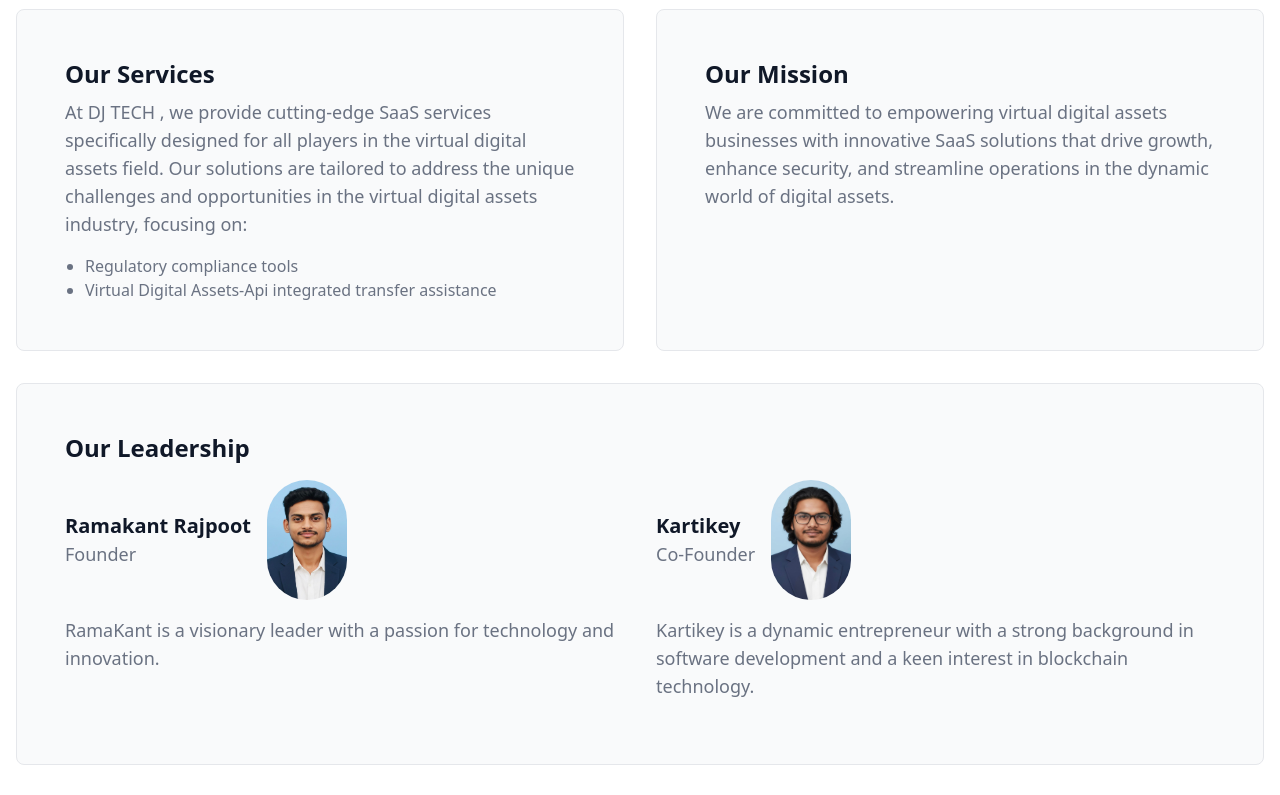
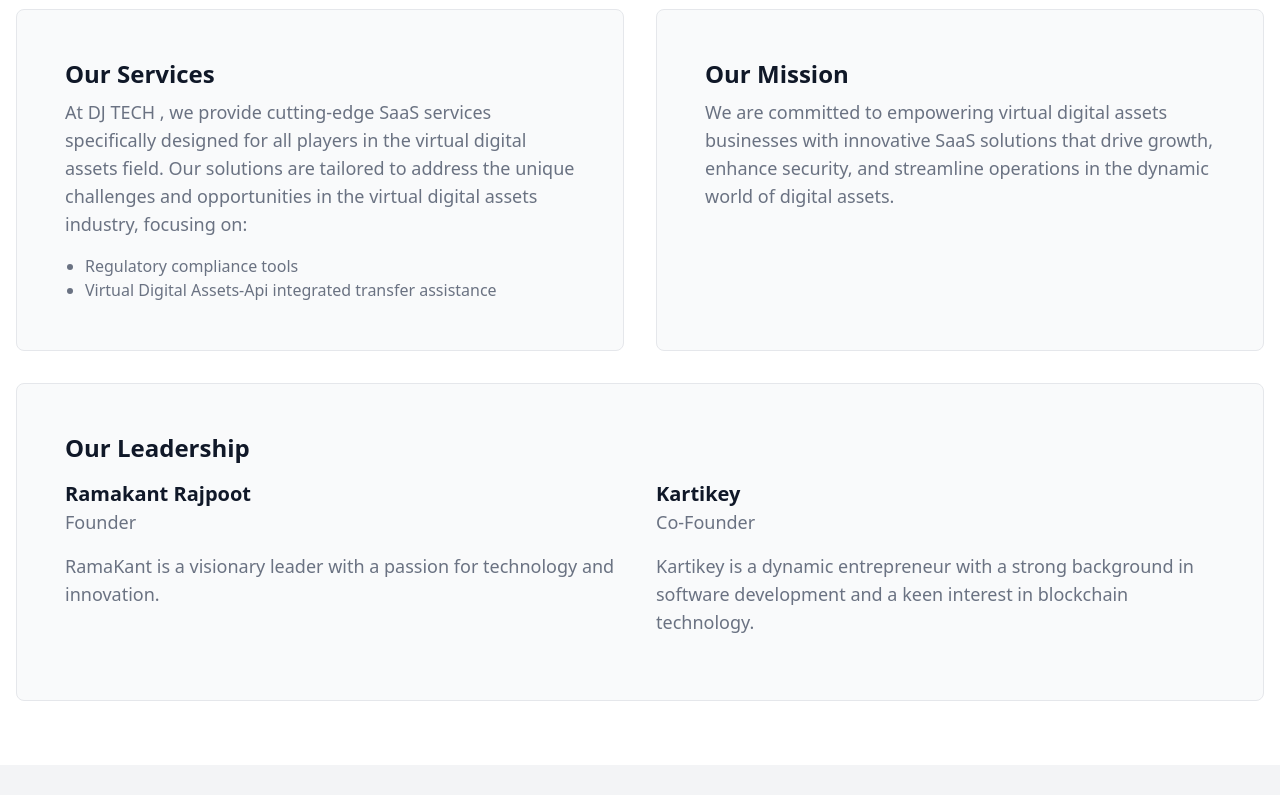
Before and after one commit to Manishshriwas/djpt, a React (Vite) app: page /about in a window 1280 px wide. Shown: the part 373-1168 px from the top of the page. Built offline with nearby package versions, Linux system fonts and the light colour scheme.

Commit message:
Initial commit

```diff
--- a/index.html
+++ b/index.html
@@ -2,7 +2,7 @@
 <html lang="en" class="h-full bg-white">
   <head>
     <meta charset="UTF-8" />
-    <link rel="icon" type="image/svg+xml" href="/vite.svg" />
+    <link rel="icon" type="image/svg+xml" href="src/assets/D.jpg" />
     <meta name="viewport" content="width=device-width, initial-scale=1.0" />
     <title>dtpl</title>
     <script>
--- a/src/pages/About.jsx
+++ b/src/pages/About.jsx
@@ -70,11 +70,11 @@
                   </p>
                 </div>
                 {/* Avatar */}
-                <img
+                {/* <img
                   className="w-20 h-30 h-rounded rounded-full"
                   src={r}
                   alt="Ramakant Rajpoot"
-                />
+                /> */}
               </div>
               <p className="text-lg font-normal text-gray-500 dark:text-gray-400 mb-4">
                 RamaKant is a visionary leader with a passion for technology and innovation.
@@ -94,11 +94,11 @@
                   </p>
                 </div>
 
-                <img
+                {/* <img
                   className="w-20 h-30 h-rounded rounded-full "
                   src={k}
                   alt="Kartikey Rajpoot"
-                />
+                /> */}
               </div>
               <p className="text-lg font-normal text-gray-500 dark:text-gray-400 mb-4">
                 Kartikey is a dynamic entrepreneur with a strong background in software
--- a/src/pages/Home.jsx
+++ b/src/pages/Home.jsx
@@ -27,14 +27,14 @@
         <div className="px-4 mx-auto max-w-screen-xl">
           <h2 className='mb-8 text-3xl font-extrabold tracking-tight leading-tight text-center text-gray-900 dark:text-white md:text-4xl'>Our Comprehensive Solutions</h2>
           <div className='space-y-8 md:grid md:grid-cols-2 lg:grid-cols-3 md:gap-12 md:space-y-0'>
-            <div className='bg-white dark:bg-gray-800 rounded-lg shadow-md p-6'>
+            {/* <div className='bg-white dark:bg-gray-800 rounded-lg shadow-md p-6'>
               <div className='flex justify-center items-center mb-4 w-10 h-10 rounded-full bg-blue-100 lg:h-12 lg:w-12 dark:bg-blue-900'>
                 <ArrowLeftRight className='w-5 h-5 text-blue-600 lg:w-6 lg:h-6 dark:text-blue-300' />
               </div>
               <h3 className="mb-2 text-xl font-bold dark:text-white">P2P Transaction Management</h3>
               <p className='text-gray-500 dark:text-gray-400'>Seamless peer-to-peer transaction management for Virtual Digital Assets (VDA), enabling secure, direct transfers between users without intermediaries.</p>
 
-            </div>
+            </div> */}
 
             <div className='bg-white dark:bg-gray-800 rounded-lg shadow-md p-6'>
               <div className='flex justify-center items-center mb-4 w-10 h-10 rounded-full bg-blue-100 lg:h-12 lg:w-12 dark:bg-blue-900'>
```
